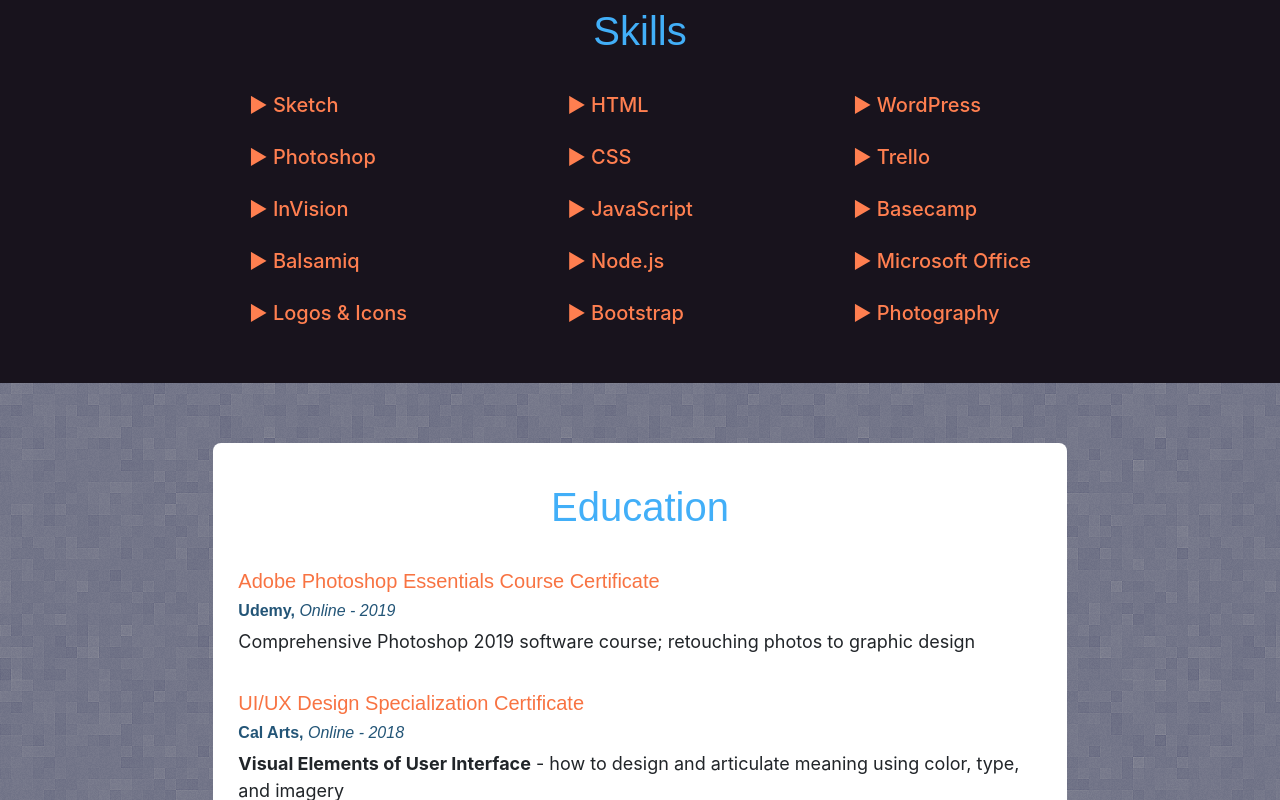
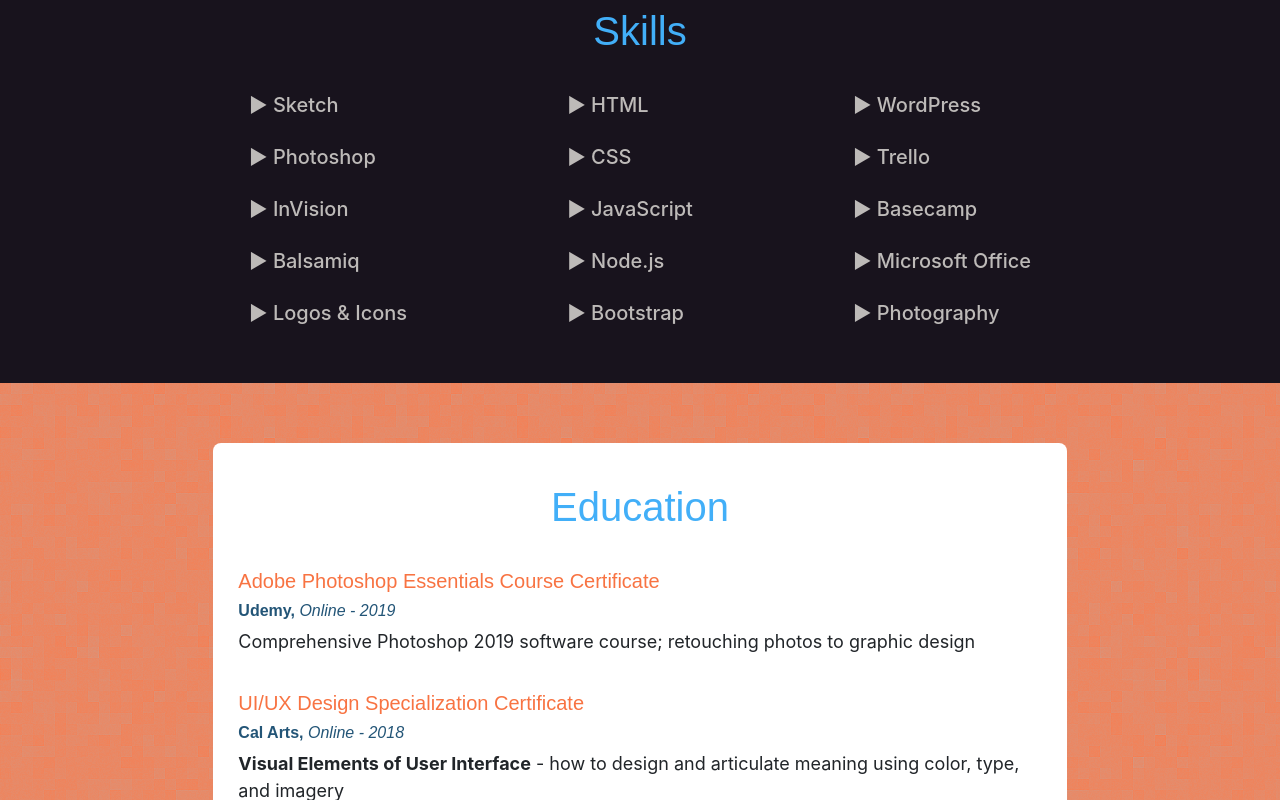
Before and after one commit to Mondo114/ux-design-portfolio, a website: page about.html in a window 1280 px wide. Shown: the part 1180-1980 px from the top of the page. Drawn offline with nearby package versions, Linux system fonts and the light colour scheme; a web font is replaced by a local one.

Commit message:
orange color test

```diff
--- a/public/css/style.css
+++ b/public/css/style.css
@@ -762,12 +762,12 @@
 
 .skill-item {
     padding: 20px 100px;
-    color: coral;
+    color: rgb(189, 186, 184);
 }
 
 .education-row {
     padding: 60px 0 60px 0;
-    background: rgb(100, 103, 128);
+    background: coral;
     background-image: url(../images/tile1.png);
 }
 
```
